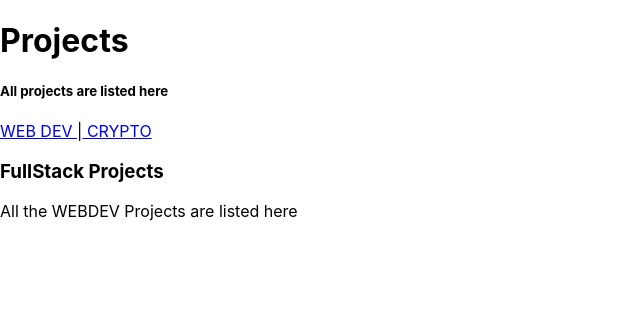
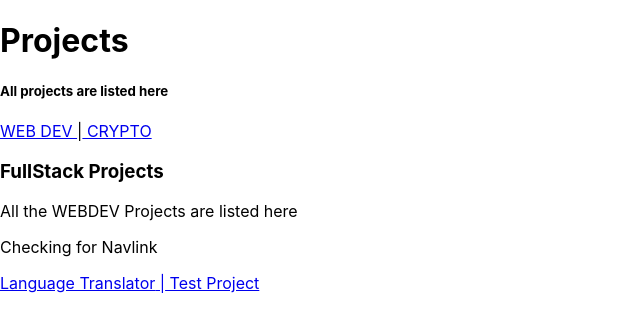
Before and after one commit to vaibhav18matere/react-router-v6, a React (Create React App) app: page /projects/webdev in a window 1280 px wide. Shown: the top 332 px of the page, without its empty margins (0-640 px from the left). Built offline with nearby package versions, Linux system fonts and the light colour scheme.

Commit message:
<Navlink/>

```diff
--- a/src/components/SingleProject.jsx
+++ b/src/components/SingleProject.jsx
@@ -5,7 +5,7 @@ const SingleProject = () => {
   const { id } = useParams();
   return (
     <>
-      <h2>The Project Number is {id}</h2>
+      <h3>The Project Name is - {id}</h3>
     </>
   );
 };
--- a/src/components/Webdev.jsx
+++ b/src/components/Webdev.jsx
@@ -1,10 +1,29 @@
 import React from "react";
+import { NavLink, Outlet } from "react-router-dom";
 
 const Webdev = () => {
+  const projectList = [
+    "Fun Triangle",
+    "Stock Calculator",
+    "Palindrome Birthday",
+    "Language Translator",
+    "Car Store",
+    "Quiz",
+    "Emoji Interpreter",
+  ];
+
+  const randomProjectName =
+    projectList[Math.floor(Math.random() * projectList.length)];
   return (
     <>
       <h3>FullStack Projects </h3>
       <div> All the WEBDEV Projects are listed here</div>
+      <p>Checking for Navlink</p>
+      <NavLink to={`/projects/webdev/${randomProjectName}`}>
+        {randomProjectName} |
+      </NavLink>
+      <NavLink to={`/projects/webdev/test-project`}> Test Project</NavLink>
+      <Outlet />
     </>
   );
 };
```
